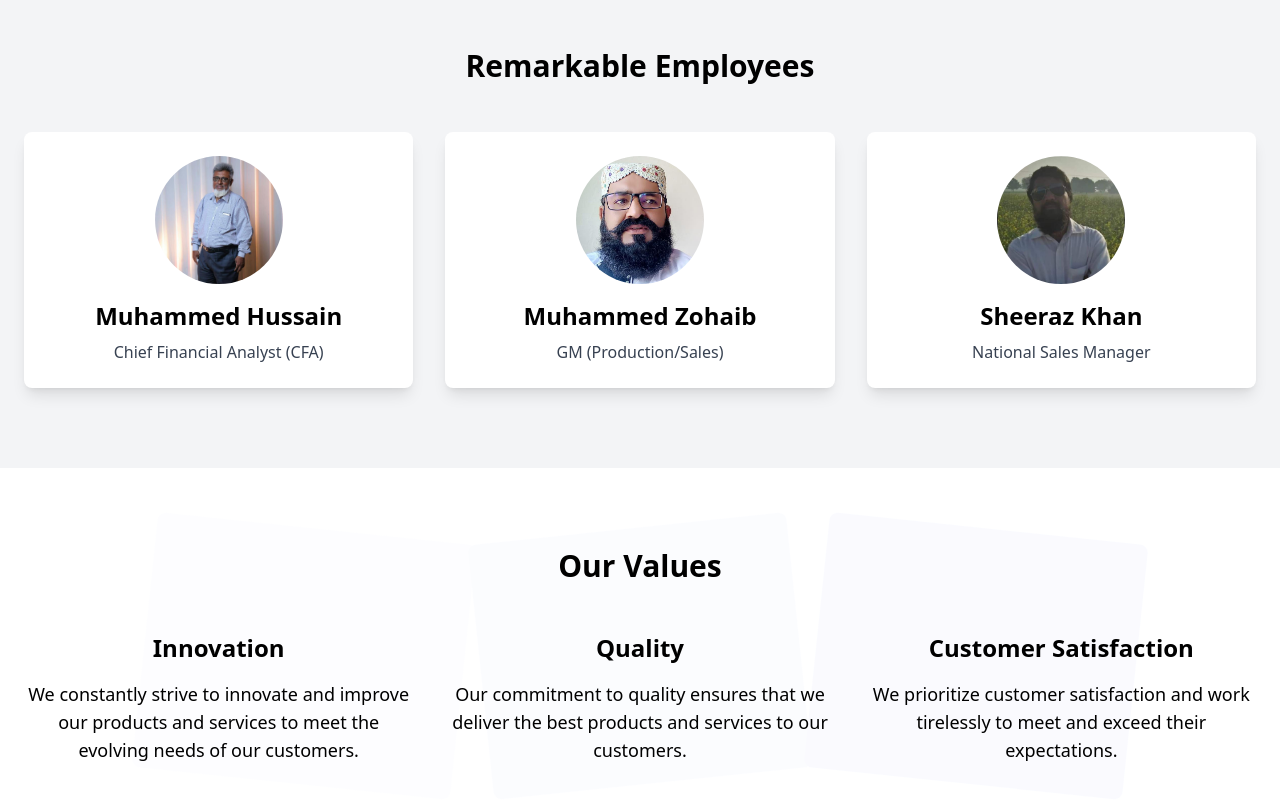
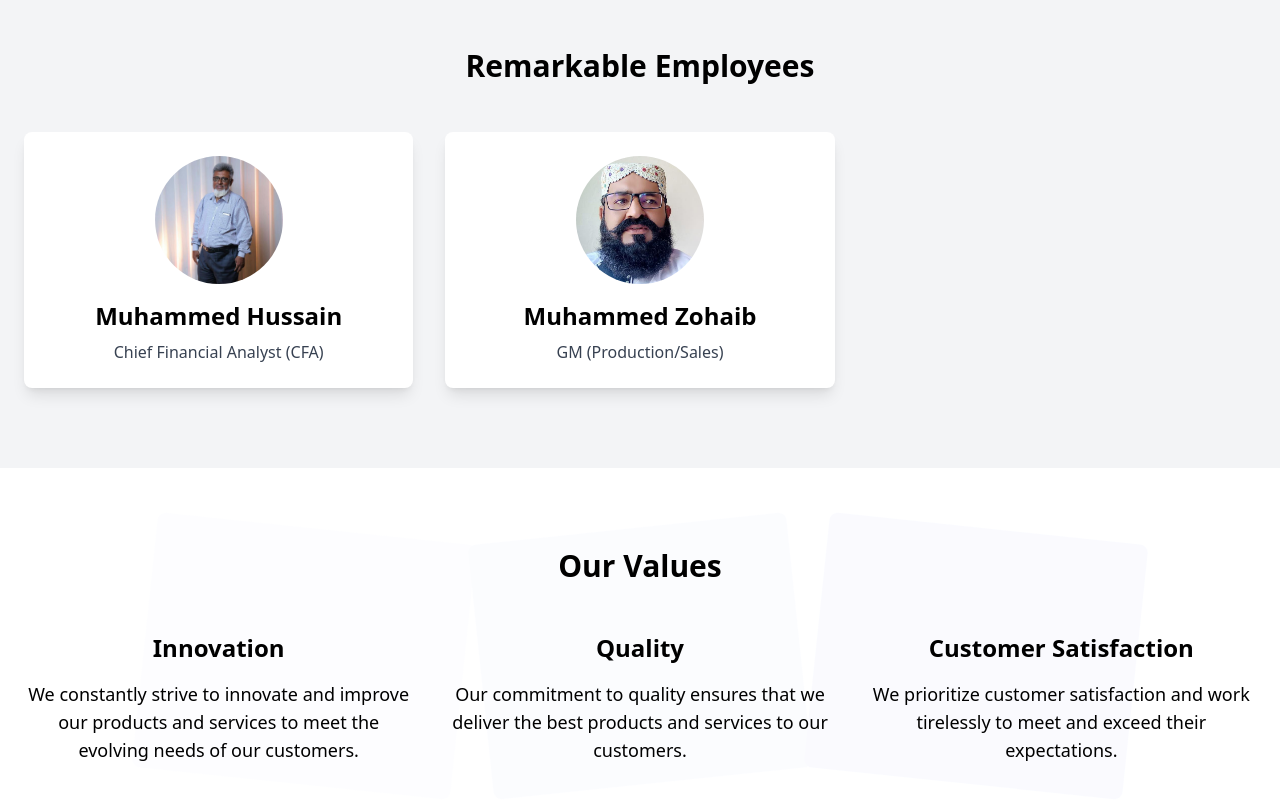
Before and after one commit to azurecoders/clipsee, a React (Vite) app: page /about in a window 1280 px wide. Shown: the part 1760-2560 px from the top of the page. Built offline with nearby package versions, Linux system fonts and the light colour scheme.

Commit message:
Update AboutPage.jsx

```diff
--- a/src/components/AboutPage.jsx
+++ b/src/components/AboutPage.jsx
@@ -1,7 +1,6 @@
 import React from "react";
 import { FaCheckCircle } from "react-icons/fa";
 import owner from "../assets/owner.jpg";
-import sheeraz from "../assets/sheeraz.jpg";
 import hussnain from "../assets/hussnain.jpg";
 import zohaib from "../assets/zohaib.jpg";
 import sampleImage1 from "../assets/plant.jpg";
@@ -20,12 +19,7 @@ const employeeData = [
     name: "Muhammed Zohaib",
     position: "GM (Production/Sales)",
     image: zohaib,
-  },
-  {
-    name: "Sheeraz Khan",
-    position: "National Sales Manager",
-    image: sheeraz,
-  },
+  }
 ];
 
 const AboutPage = () => {
```
